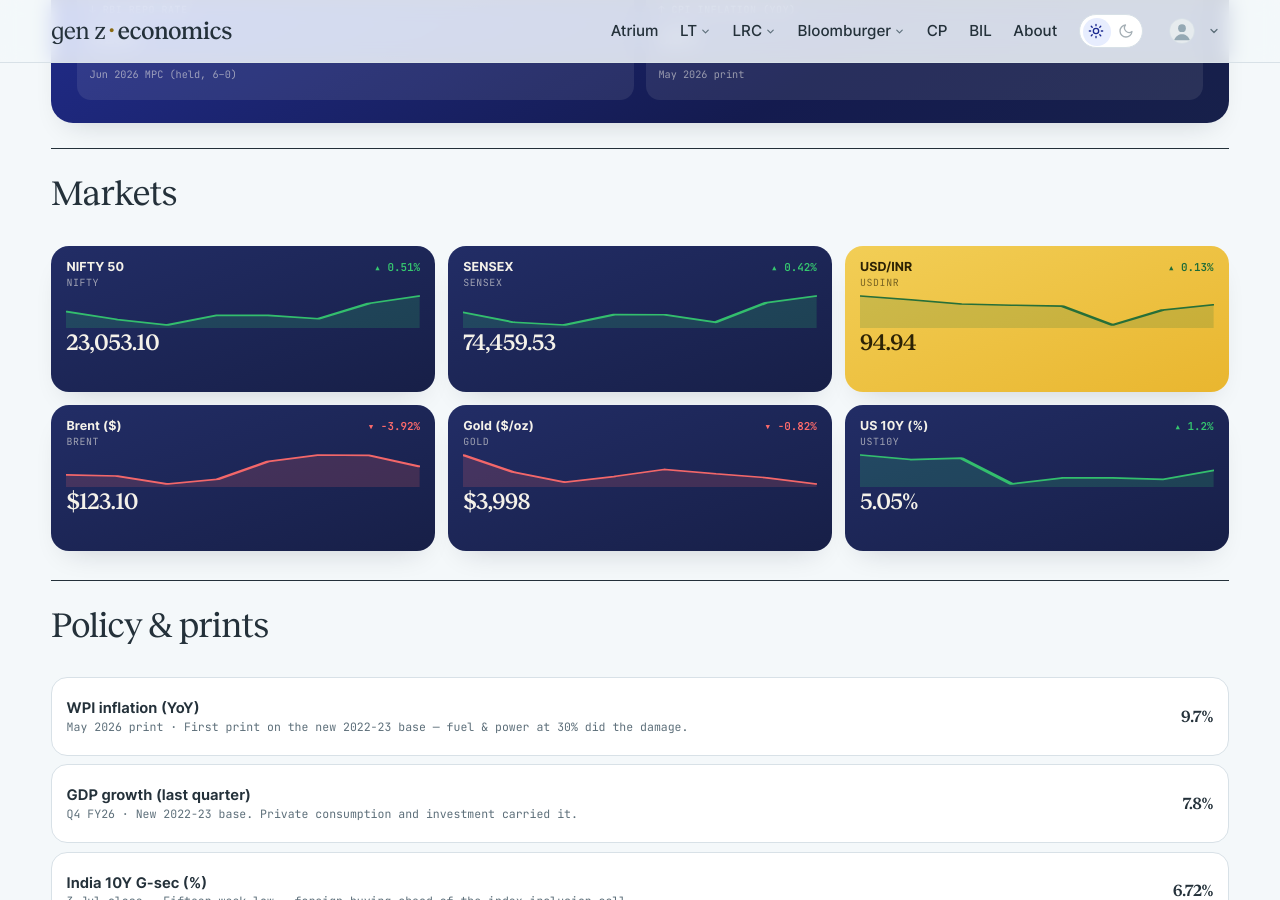
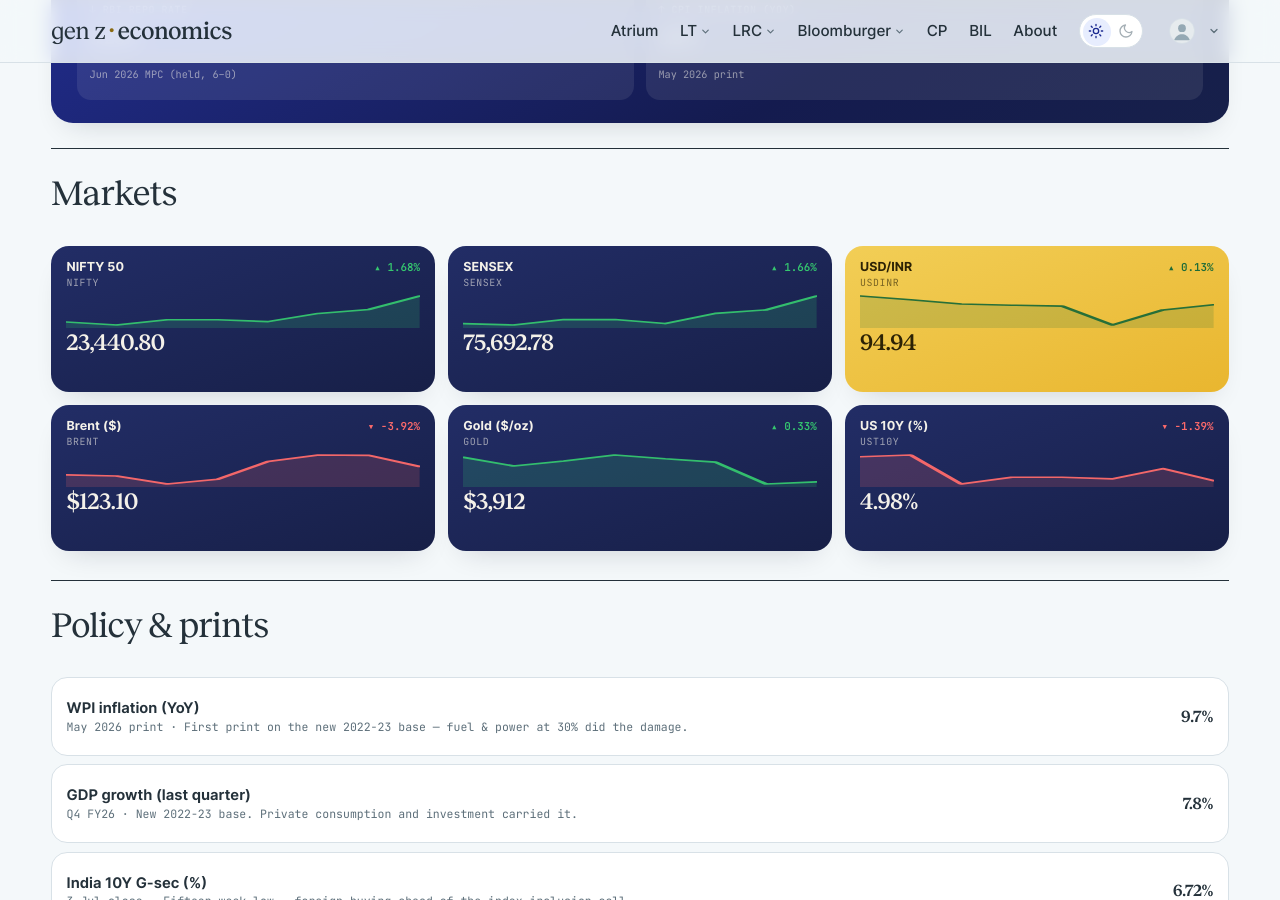
Before and after one commit to harsharya7021/genz-economics.com, a Jekyll site: the page built from macro-watch.html, in a window 1280 px wide and 900 px high, scrolled down 599 px. Built offline with Jekyll 4.4.1, drawn with Linux system fonts in a browser that asks for light colours; comment, search, counter and statistics services are not loaded.

Commit message:
data: morning market refresh

```diff
--- a/_data/macro.json
+++ b/_data/macro.json
@@ -1,34 +1,34 @@
 {
-  "as_of": "30 Oct 2026 close",
+  "as_of": "2 Nov 2026 close",
   "auto": {
     "nifty": {
       "label": "NIFTY 50",
-      "v": "23,053.10",
-      "chg": 0.51,
+      "v": "23,440.80",
+      "chg": 1.68,
       "spark": [
-        22811.35,
         22687.65,
         22600.0,
         22753.199,
         22749.75,
         22698.85,
         22936.75,
-        23053.1
+        23053.1,
+        23440.801
       ]
     },
     "sensex": {
       "label": "SENSEX",
-      "v": "74,459.53",
-      "chg": 0.42,
+      "v": "75,692.78",
+      "chg": 1.66,
       "spark": [
-        73709.688,
         73249.391,
         73123.828,
         73606.75,
         73598.672,
         73246.031,
         74151.039,
-        74459.531
+        74459.531,
+        75692.781
       ]
     },
     "usdinr": {
@@ -63,32 +63,32 @@
     },
     "gold": {
       "label": "Gold ($/oz)",
-      "v": "$3,998",
-      "chg": -0.82,
+      "v": "$3,912",
+      "chg": 0.33,
       "spark": [
-        4150.0,
         4060.4,
         4007.9,
         4038.4,
         4074.6,
         4051.6,
         4031.4,
-        3998.5
+        3898.9,
+        3911.7
       ]
     },
     "ust10y": {
       "label": "US 10Y (%)",
-      "v": "5.05%",
-      "chg": 1.2,
+      "v": "4.98%",
+      "chg": -1.39,
       "spark": [
-        5.15,
         5.12,
         5.13,
         4.96,
         5.0,
         5.0,
         4.99,
-        5.05
+        5.05,
+        4.98
       ]
     }
   },
--- a/_data/markets.yml
+++ b/_data/markets.yml
@@ -2,16 +2,15 @@
 # USD/INR) are refreshed each weekday morning by the market-data workflow;
 # the India 10Y G-Sec line is maintained by hand. Do not hand-edit the
 # live tickers — the job overwrites them.
-as_of: 30 Oct 2026
+as_of: 2 Nov 2026
 tickers:
 - symbol: NIFTY 50
   code: ^NSEI
-  value: 23,053.10
-  change: '+116.35'
-  pct: +0.51%
+  value: 23,440.80
+  change: '+387.70'
+  pct: +1.68%
   dir: up
   spark:
-  - 22811.35
   - 22687.65
   - 22600.0
   - 22753.199
@@ -19,14 +18,14 @@ tickers:
   - 22698.85
   - 22936.75
   - 23053.1
+  - 23440.801
 - symbol: SENSEX
   code: BSE
-  value: 74,459.53
-  change: '+308.49'
-  pct: +0.42%
+  value: 75,692.78
+  change: +1,233.25
+  pct: +1.66%
   dir: up
   spark:
-  - 73709.688
   - 73249.391
   - 73123.828
   - 73606.75
@@ -34,6 +33,7 @@ tickers:
   - 73246.031
   - 74151.039
   - 74459.531
+  - 75692.781
 - symbol: USD / INR
   code: FX
   value: '94.94'
```
